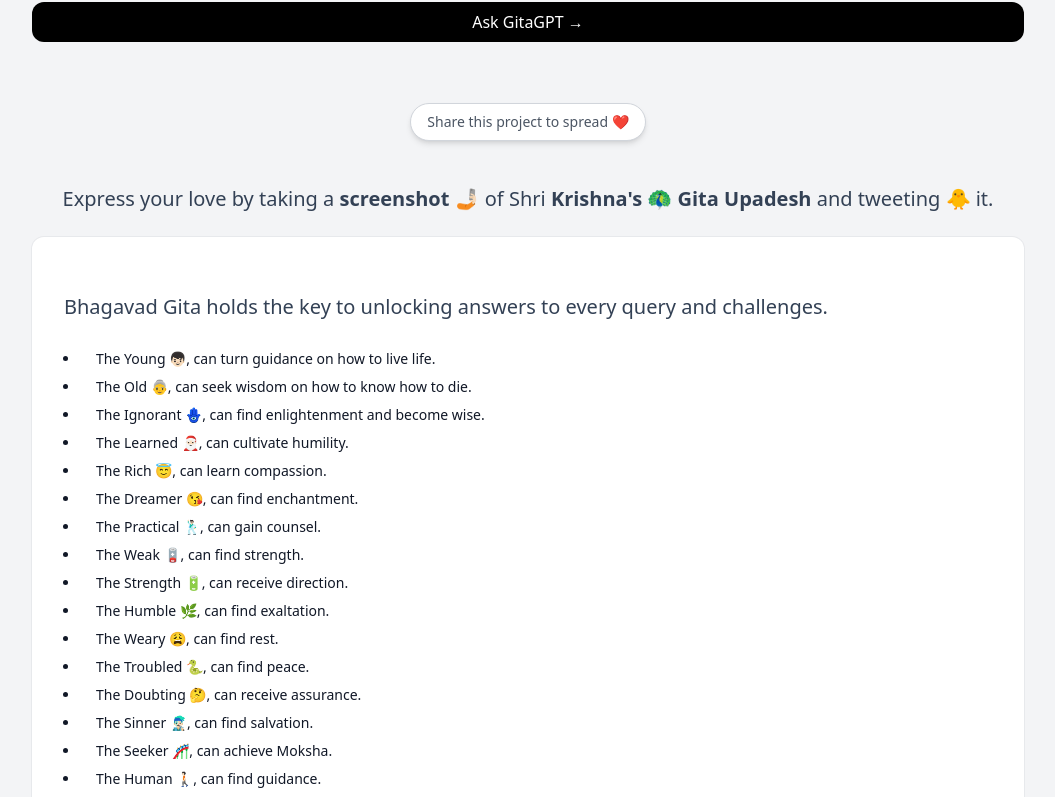
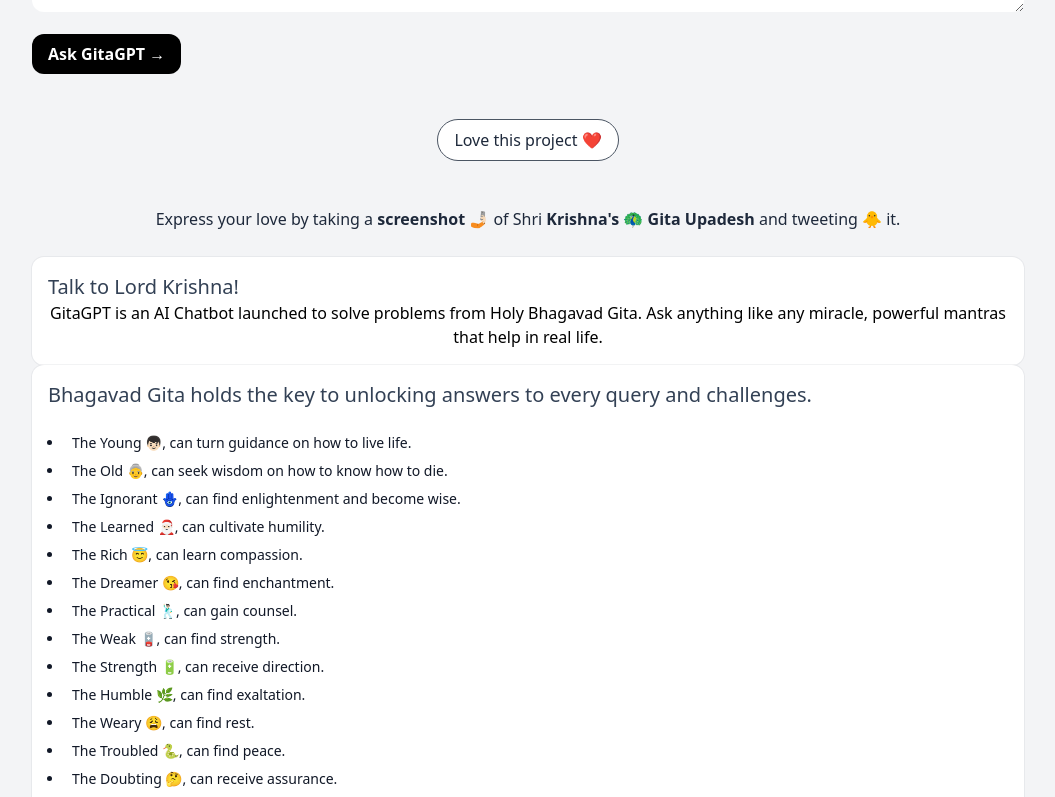
Before and after one commit to vxsahu/gitagpt, a Next.js app: page / in a window 1280 px wide. Shown: the part 394-1191 px from the top of the page, without its empty margins (112-1167 px from the left). Built offline with nearby package versions, Linux system fonts and the light colour scheme.

Commit message:
Update index.tsx

```diff
--- a/pages/index.tsx
+++ b/pages/index.tsx
@@ -23,9 +23,16 @@ const Home: NextPage = () => {
 
   console.log("Streamed response: ", generatedGitas);
 
-  const prompt = `Act like Lord Krishna, Give answer from the teachings of Bhagavad Gita ${language}. Generated relevent verse with reference at max 30 words: ${Gita}${
-    Gita.slice(-1) === "." ? "" : "."
-  }`;
+        const prompt =
+        language === "Funny"
+         ? `${language}
+         You are Krishna from Mahabharata, and Answer help of Bhagavad Gita`
+         :
+
+
+         `Identify the question ${Gita} and answer from Bhagavad Gita with a relevent verse${Gita.slice(-1 ) === "." ? "" : "."
+        }`
+     ;
 
   const generateGita = async (e: any) => {
     e.preventDefault();
@@ -54,7 +61,7 @@ const Home: NextPage = () => {
         },
       });
       setLoading(false);
-      alert(`Rate limit reached, try again after one minute.`);
+      alert(`Rate limit reached, try again in one minute.`);
       return;
     }
 
@@ -103,12 +110,12 @@ const Home: NextPage = () => {
 
       <Header />
       <main className="max-w-5xl innerbox flex flex-1 w-full flex-col items-center justify-center text-center p-4">
-        <h2 className="text-xl font-light text-slate-900 mx-auto">
+        <h2 className="text-xl font-light text-slate-900 mx-auto pt-4 pb-4">
         Unlock the Power of AI with the Bhagavad Gita
         </h2>
         <div className="max-xl w-full">
-          <div className="mt-10 items-center space-x-3">
-            <p className="text-center font-bold text-slate-700 mt-5 mb-5">5,32,112+ Updesh generated</p>
+          <div className="mb-10 space-x-3">
+            <p className="text-center font-bold text-slate-700 mb-5">7,33,108+ Updesh generated</p>
             <strong className="text-center font-light">
               🦚 Shri Krishna, Radhe Radhe 🦚</strong>
           </div>
@@ -124,7 +131,7 @@ const Home: NextPage = () => {
 
           {!loading && (
             <button
-              className="bg-black rounded-xl text-white font-medium px-4 py-2 sm:mt-4 mt-5 hover:bg-black/80 w-full"
+              className="bg-black rounded-xl text-white font-bold px-4 py-2 sm:mt-4 mt-5 hover:bg-black/80 w-half inline-block flex-wrap flex"
               onClick={(e) => generateGita(e)}
             >
               Ask GitaGPT &rarr;
@@ -159,7 +166,7 @@ const Home: NextPage = () => {
                   </div>
                   <div className="space-y-8 flex flex-col max-xl mx-auto">
                     {generatedGitas
-                      .substring(generatedGitas.indexOf("1") + 3)
+                      .substring(generatedGitas.indexOf("1") + 1)
                       .split(/[1-3]\./)
                       .map((generatedGita) => {
                         const trimmedGita = generatedGita.trim();
@@ -186,27 +193,35 @@ const Home: NextPage = () => {
             </motion.div>
           </AnimatePresence>
         </ResizablePanel>
-        <a className="flex max-w items-center justify-center space-x-2 rounded-full border border-gray-300 bg-white px-4 py-2 text-sm text-gray-600 shadow-md transition-colors hover:bg-gray-100 mt-5 mb-5" href="https://www.sahu4you.com/gita-gpt/" target="_blank" rel="noopener noreferrer"><p>Share this project to spread ❤️</p></a>
-        <p className="mt-6 mb-6 space-y-4 leading-7 text-slate-700 sm:text-xl">Express your love by taking a <strong>screenshot 🤳🏻</strong> of Shri <strong>Krishna's 🦚 Gita Upadesh</strong> and tweeting 🐥 it.</p>
-        <div className="max-xl w-full whitespace-pre-line break-words rounded-xl bg-white p-8 ring-1 ring-slate-900/5">
-<h2 className="text-left mt-6 mb-6 space-y-4 leading-7 text-slate-700 sm:text-xl">Bhagavad Gita holds the key to unlocking answers to every query and challenges.</h2>
+        <a className="flex w-half max-w items-center justify-center space-x-2 rounded-full border border-gray-600 bg-white px-4 py-2 text-bold text-slate-800 transition-colors hover:bg-gray-100 mt-1 mb-5" href="https://www.sahu4you.com/gita-gpt/" target="_blank" rel="noopener noreferrer"><p>Love this project ❤️</p></a>
+        <p className="mt-6 mb-6 space-y-4 leading-7 text-slate-800 text-medium">Express your love by taking a <strong>screenshot 🤳🏻</strong> of Shri <strong>Krishna's 🦚 Gita Upadesh</strong> and tweeting 🐥 it.</p>
+        <div className="max-xl w-full whitespace-pre-line break-words rounded-xl bg-white p-4 ring-1 ring-slate-900/5">
+<h2 className="text-left space-y-4 leading-7 text-slate-700 text-xl sm:text-xl">Talk to Lord Krishna!</h2>
+<p>
+GitaGPT is an AI Chatbot launched to solve problems from Holy Bhagavad Gita. Ask anything like any miracle, powerful mantras that help in real life.
+</p>
+        </div>
+
+
+        <div className="max-xl w-full whitespace-pre-line break-words rounded-xl bg-white p-4 ring-1 ring-slate-900/5">
+<h2 className="text-left space-y-4 leading-7 text-slate-700 text-xl sm:text-xl">Bhagavad Gita holds the key to unlocking answers to every query and challenges.</h2>
 <ul className="list-disc text-left text-gray-900 my-5">
-<li className="mx-4 mr-2 shrink-0 rounded-full px-4 py-1 text-sm">The Young 👦🏻, can turn guidance on how to live life.</li>
-<li className="mx-4 mr-2 shrink-0 rounded-full px-4 py-1 text-sm">The Old 👵, can seek wisdom on how to know how to die.</li>
-<li className="mx-4 mr-2 shrink-0 rounded-full px-4 py-1 text-sm">The Ignorant 🪬, can find enlightenment and become wise.</li>
-<li className="mx-4 mr-2 shrink-0 rounded-full px-4 py-1 text-sm">The Learned 🎅🏻, can cultivate humility.</li>
-<li className="mx-4 mr-2 shrink-0 rounded-full px-4 py-1 text-sm">The Rich 😇, can learn compassion.</li>
-<li className="mx-4 mr-2 shrink-0 rounded-full px-4 py-1 text-sm">The Dreamer 😘, can find enchantment.</li>
-<li className="mx-4 mr-2 shrink-0 rounded-full px-4 py-1 text-sm">The Practical 🕺🏻, can gain counsel.</li>
-<li className="mx-4 mr-2 shrink-0 rounded-full px-4 py-1 text-sm">The Weak 🪫, can find strength.</li>
-<li className="mx-4 mr-2 shrink-0 rounded-full px-4 py-1 text-sm">The Strength 🔋, can receive direction.</li>
-<li className="mx-4 mr-2 shrink-0 rounded-full px-4 py-1 text-sm">The Humble 🌿, can find exaltation.</li>
-<li className="mx-4 mr-2 shrink-0 rounded-full px-4 py-1 text-sm">The Weary 😩, can find rest.</li>
-<li className="mx-4 mr-2 shrink-0 rounded-full px-4 py-1 text-sm">The Troubled 🐍, can find peace.</li>
-<li className="mx-4 mr-2 shrink-0 rounded-full px-4 py-1 text-sm">The Doubting 🤔, can receive assurance.</li>
-<li className="mx-4 mr-2 shrink-0 rounded-full px-4 py-1 text-sm">The Sinner 👨🏻‍🎤, can find salvation.</li>
-<li className="mx-4 mr-2 shrink-0 rounded-full px-4 py-1 text-sm">The Seeker 🎢, can achieve Moksha.</li>
-<li className="mx-4 mr-2 shrink-0 rounded-full px-4 py-1 text-sm">The Human 🚶🏻, can find guidance.</li></ul>
+<li className="mx-4 mr-2 shrink-0 rounded-full px-2 py-1 text-sm">The Young 👦🏻, can turn guidance on how to live life.</li>
+<li className="mx-4 mr-2 shrink-0 rounded-full px-2 py-1 text-sm">The Old 👵, can seek wisdom on how to know how to die.</li>
+<li className="mx-4 mr-2 shrink-0 rounded-full px-2 py-1 text-sm">The Ignorant 🪬, can find enlightenment and become wise.</li>
+<li className="mx-4 mr-2 shrink-0 rounded-full px-2 py-1 text-sm">The Learned 🎅🏻, can cultivate humility.</li>
+<li className="mx-4 mr-2 shrink-0 rounded-full px-2 py-1 text-sm">The Rich 😇, can learn compassion.</li>
+<li className="mx-4 mr-2 shrink-0 rounded-full px-2 py-1 text-sm">The Dreamer 😘, can find enchantment.</li>
+<li className="mx-4 mr-2 shrink-0 rounded-full px-2 py-1 text-sm">The Practical 🕺🏻, can gain counsel.</li>
+<li className="mx-4 mr-2 shrink-0 rounded-full px-2 py-1 text-sm">The Weak 🪫, can find strength.</li>
+<li className="mx-4 mr-2 shrink-0 rounded-full px-2 py-1 text-sm">The Strength 🔋, can receive direction.</li>
+<li className="mx-4 mr-2 shrink-0 rounded-full px-2 py-1 text-sm">The Humble 🌿, can find exaltation.</li>
+<li className="mx-4 mr-2 shrink-0 rounded-full px-2 py-1 text-sm">The Weary 😩, can find rest.</li>
+<li className="mx-4 mr-2 shrink-0 rounded-full px-2 py-1 text-sm">The Troubled 🐍, can find peace.</li>
+<li className="mx-4 mr-2 shrink-0 rounded-full px-2 py-1 text-sm">The Doubting 🤔, can receive assurance.</li>
+<li className="mx-4 mr-2 shrink-0 rounded-full px-2 py-1 text-sm">The Sinner 👨🏻‍🎤, can find salvation.</li>
+<li className="mx-4 mr-2 shrink-0 rounded-full px-2 py-1 text-sm">The Seeker 🎢, can achieve Moksha.</li>
+<li className="mx-4 mr-2 shrink-0 rounded-full px-2 py-1 text-sm">The Human 🚶🏻, can find guidance.</li></ul>
         </div>
       </main>
       <Footer />
```
